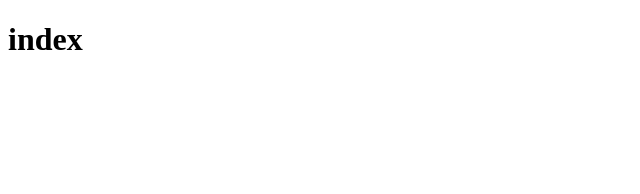
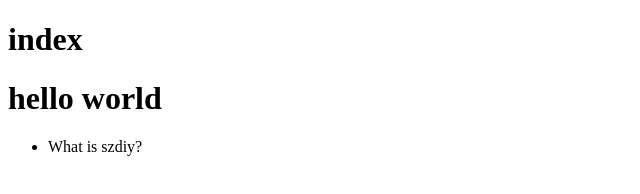
Before and after one commit to NalaGinrut/mmr, a plain HTML site: page index.html in a window 1280 px wide. Shown: the whole page, without its empty margins (0-640 px from the left). Drawn offline with Linux system fonts and the light colour scheme.

Commit message:
add markdown

```diff
--- a/index.html
+++ b/index.html
@@ -3,4 +3,7 @@
 <head>
 <title>index</title></head>
 <body>
-<h1>index</h1></body></html>
+<h1>index</h1>
+<h1>hello world</h1>
+<ul>
+<li>What is szdiy?</li></ul></body></html>
```
Also changed, not shown: 4 other files.
